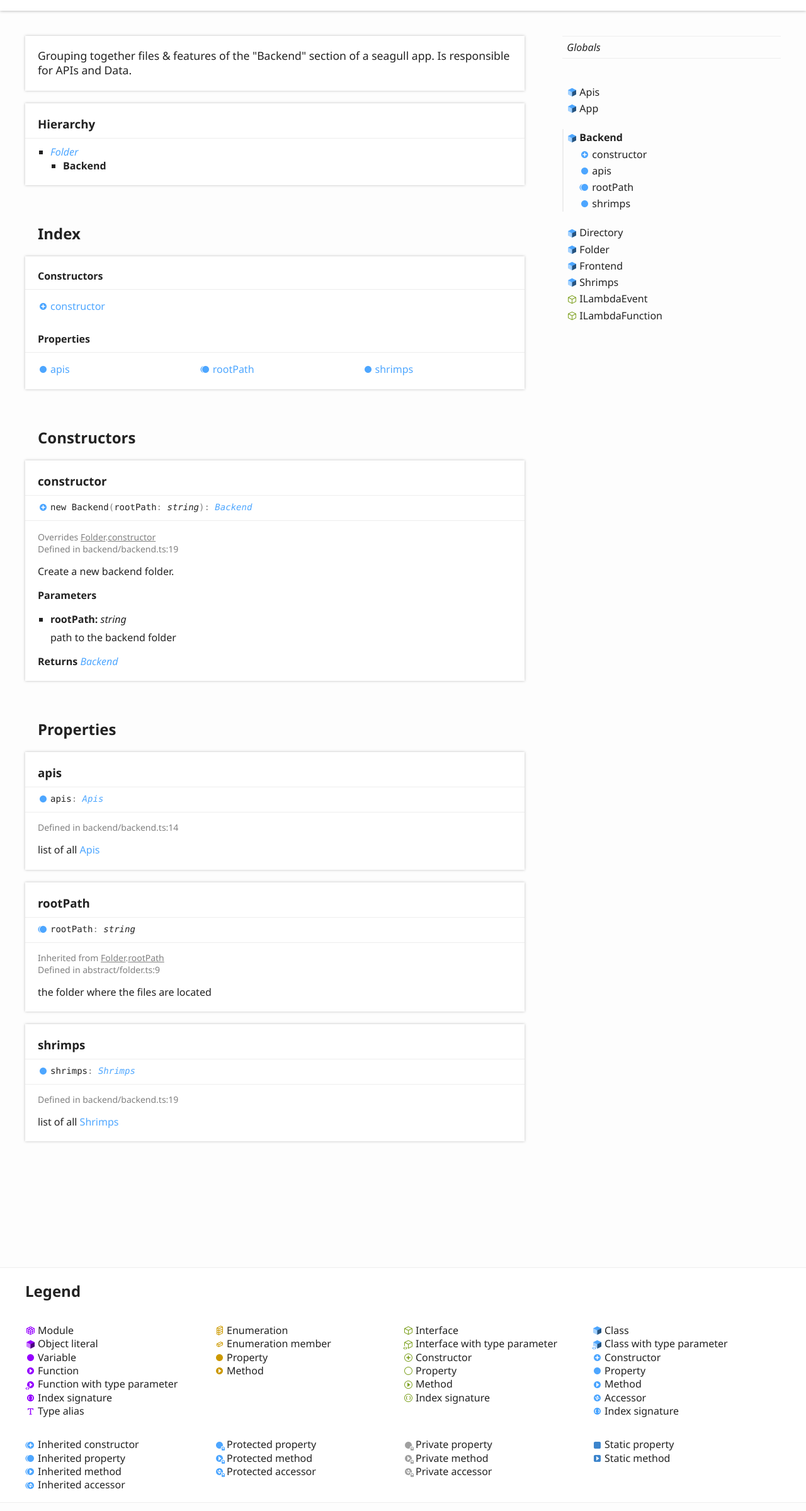
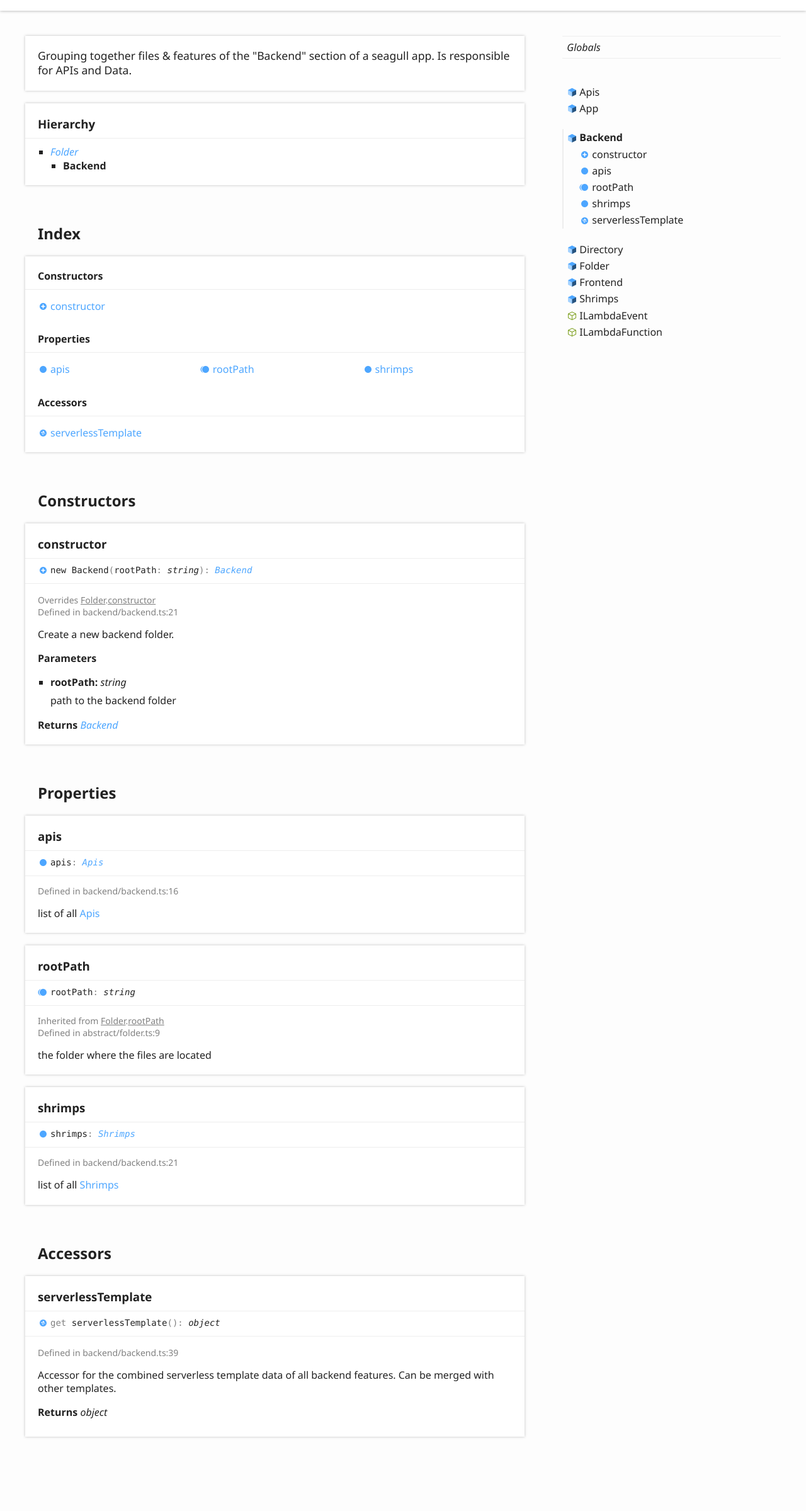
Before and after one commit to seagull-js/application-loader, a website: page docs/classes/backend.html in a window 1280 px wide. Shown: the part 138-2537 px from the top of the page at 63% size. Drawn offline with Linux system fonts and the light colour scheme.

Commit message:
backend aggregates cloudformation config for serverless

```diff
--- a/docs/classes/backend.html
+++ b/docs/classes/backend.html
@@ -101,6 +101,12 @@
 								<li class="tsd-kind-property tsd-parent-kind-class"><a href="backend.html#shrimps" class="tsd-kind-icon">shrimps</a></li>
 							</ul>
 						</section>
+						<section class="tsd-index-section ">
+							<h3>Accessors</h3>
+							<ul class="tsd-index-list">
+								<li class="tsd-kind-get-signature tsd-parent-kind-class"><a href="backend.html#serverlesstemplate" class="tsd-kind-icon">serverless<wbr>Template</a></li>
+							</ul>
+						</section>
 					</div>
 				</section>
 			</section>
@@ -117,7 +123,7 @@
 							<aside class="tsd-sources">
 								<p>Overrides <a href="folder.html">Folder</a>.<a href="folder.html#constructor">constructor</a></p>
 								<ul>
-									<li>Defined in backend/backend.ts:19</li>
+									<li>Defined in backend/backend.ts:21</li>
 								</ul>
 							</aside>
 							<div class="tsd-comment tsd-typography">
@@ -149,7 +155,7 @@
 					<div class="tsd-signature tsd-kind-icon">apis<span class="tsd-signature-symbol">:</span> <a href="apis.html" class="tsd-signature-type">Apis</a></div>
 					<aside class="tsd-sources">
 						<ul>
-							<li>Defined in backend/backend.ts:14</li>
+							<li>Defined in backend/backend.ts:16</li>
 						</ul>
 					</aside>
 					<div class="tsd-comment tsd-typography">
@@ -180,7 +186,7 @@
 					<div class="tsd-signature tsd-kind-icon">shrimps<span class="tsd-signature-symbol">:</span> <a href="shrimps.html" class="tsd-signature-type">Shrimps</a></div>
 					<aside class="tsd-sources">
 						<ul>
-							<li>Defined in backend/backend.ts:19</li>
+							<li>Defined in backend/backend.ts:21</li>
 						</ul>
 					</aside>
 					<div class="tsd-comment tsd-typography">
@@ -188,6 +194,34 @@
 							<p>list of all <a href="shrimps.html">Shrimps</a></p>
 						</div>
 					</div>
+				</section>
+			</section>
+			<section class="tsd-panel-group tsd-member-group ">
+				<h2>Accessors</h2>
+				<section class="tsd-panel tsd-member tsd-kind-get-signature tsd-parent-kind-class">
+					<a name="serverlesstemplate" class="tsd-anchor"></a>
+					<h3>serverless<wbr>Template</h3>
+					<ul class="tsd-signatures tsd-kind-get-signature tsd-parent-kind-class">
+						<li class="tsd-signature tsd-kind-icon"><span class="tsd-signature-symbol">get</span> serverlessTemplate<span class="tsd-signature-symbol">(</span><span class="tsd-signature-symbol">)</span><span class="tsd-signature-symbol">: </span><span class="tsd-signature-type">object</span></li>
+					</ul>
+					<ul class="tsd-descriptions">
+						<li class="tsd-description">
+							<aside class="tsd-sources">
+								<ul>
+									<li>Defined in backend/backend.ts:39</li>
+								</ul>
+							</aside>
+							<div class="tsd-comment tsd-typography">
+								<div class="lead">
+									<p>Accessor for the combined serverless template data of all backend features.
+									Can be merged with other templates.</p>
+								</div>
+							</div>
+							<h4 class="tsd-returns-title">Returns <span class="tsd-signature-type">object</span></h4>
+							<ul class="tsd-parameters">
+							</ul>
+						</li>
+					</ul>
 				</section>
 			</section>
 		</div>
@@ -223,6 +257,9 @@
 							</li>
 							<li class=" tsd-kind-property tsd-parent-kind-class">
 								<a href="backend.html#shrimps" class="tsd-kind-icon">shrimps</a>
+							</li>
+							<li class=" tsd-kind-get-signature tsd-parent-kind-class">
+								<a href="backend.html#serverlesstemplate" class="tsd-kind-icon">serverless<wbr>Template</a>
 							</li>
 						</ul>
 					</li>
--- a/src/backend/apis.ts
+++ b/src/backend/apis.ts
@@ -94,7 +94,7 @@ export default class Apis extends Directory {
   // transform data from API handler into events
   private moduleToEvents(mod: any): ILambdaEvent[] {
     const { method, path } = mod
-    if (path.endsWith('*')) {
+    if (path && path.endsWith('*')) {
       const proxyPath = path.replace(/\/+\*$/, '')
       return [
         { http: { method, path: `${proxyPath}/` } },
```
Also changed, not shown: src/backend/backend.ts (+14 -1 lines), test/functional/backend/backend.ts (+33 -0 lines), docs/assets/js/search.js.
